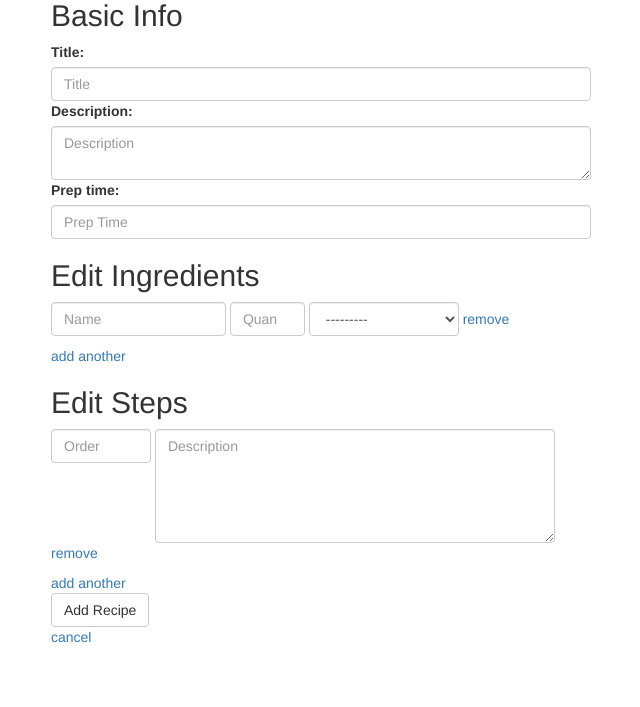
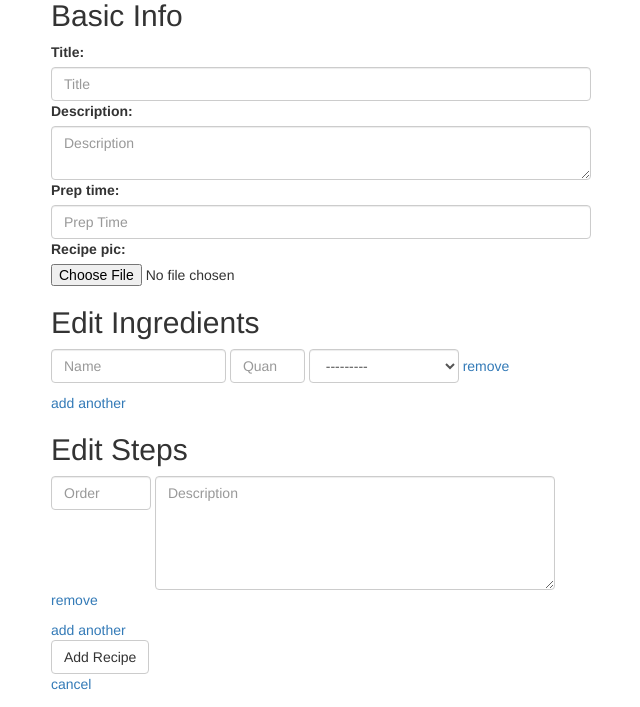
Before and after one commit to Jason0705/ICanCook, a Django app: page /recipes/add/ in a window 1280 px wide. Shown: the part 93-800 px from the top of the page, without its empty margins (319-959 px from the left). Run offline with Django 3.2, Linux system fonts and the light colour scheme; the visitor is signed in with stand-in values (Sample User, id 1); data that the repository does not hold is empty; parts of the project's set-up code (start-up, migrations or seed data) failed here and were passed over; some libraries are stand-ins or nearby versions.

Commit message:
Added file upload field to form.

```diff
--- a/mysite/recipes/templates/recipes/recipe_form.html
+++ b/mysite/recipes/templates/recipes/recipe_form.html
@@ -12,6 +12,10 @@
         <div id="prep-time">
             {{ recipe_form.prep_time.label_tag }}
             {{ recipe_form.prep_time }}
+        </div>
+        <div id="prep-time">
+            {{ recipe_form.recipe_pic.label_tag }}
+            {{ recipe_form.recipe_pic }}
         </div>
     </div>
 </div>
```
